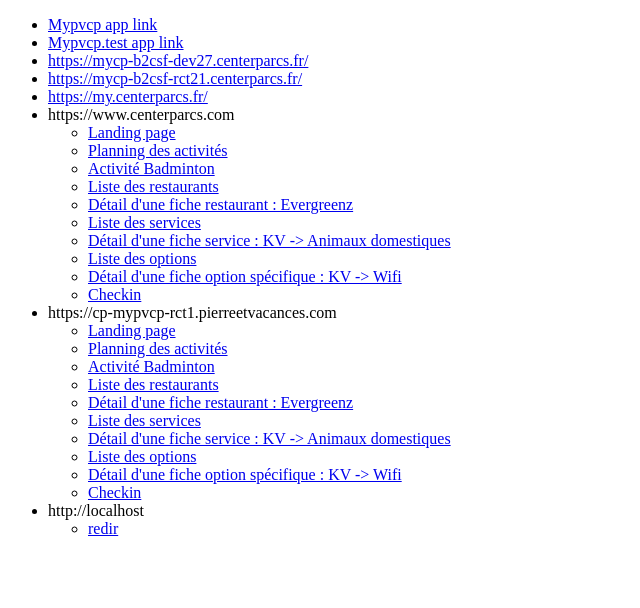
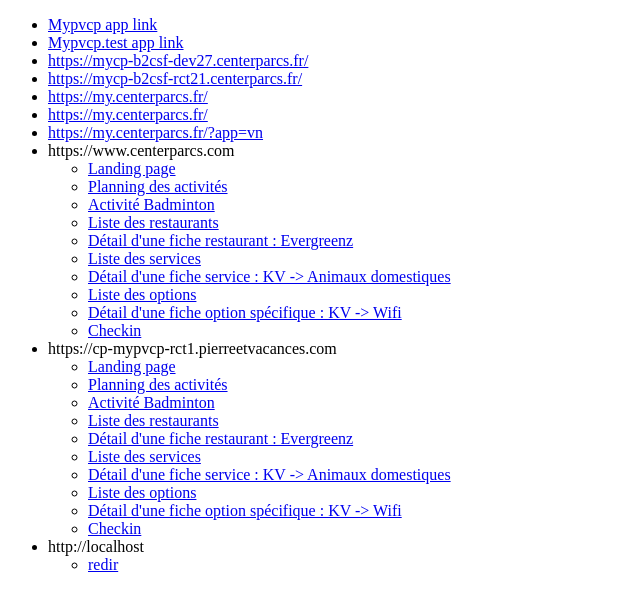
Before and after one commit to vhoen/vhoen.github.io, a plain HTML site: page links.html in a window 1280 px wide. Shown: the whole page, without its empty margins (0-640 px from the left). Drawn offline with Linux system fonts and the light colour scheme.

Commit message:
updating links

```diff
--- a/links.html
+++ b/links.html
@@ -15,6 +15,8 @@
 		<li><a href="https://mycp-b2csf-dev27.centerparcs.fr/landing-page">https://mycp-b2csf-dev27.centerparcs.fr/</a></li>
 		<li><a href="https://mycp-b2csf-rct21.centerparcs.fr/landing-page">https://mycp-b2csf-rct21.centerparcs.fr/</a></li>
 		<li><a href="https://my.centerparcs.fr/landing-page">https://my.centerparcs.fr/</a></li>
+		<li><a href="https://my.centerparcs.fr/landing-page">https://my.centerparcs.fr/</a></li>
+		<li><a href="https://my.centerparcs.fr/landing-page?app=vn">https://my.centerparcs.fr/?app=vn</a></li>
 		<li>https://www.centerparcs.com
 			<ul>
 				<li>
```
